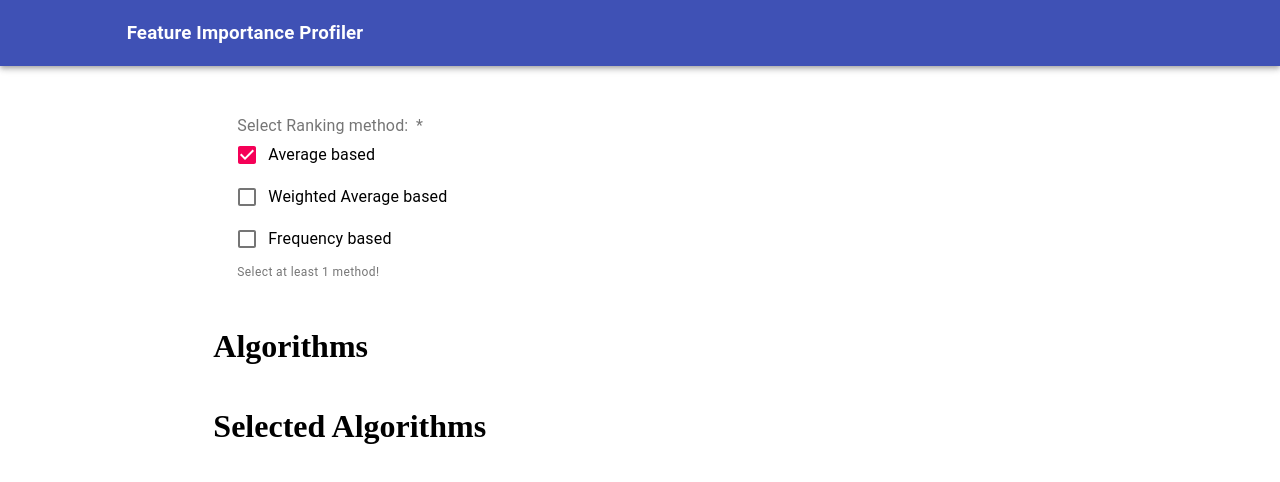
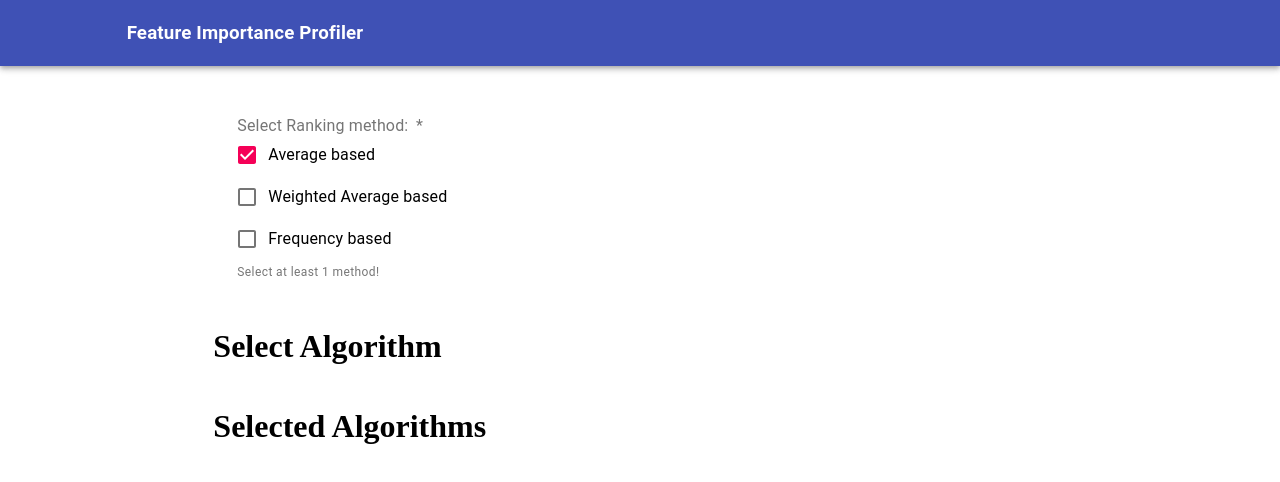
Before and after one commit to tothpeti/feature-importance-profiling, a React (Create React App) app in the folder frontend/ui/: page / in a window 1280 px wide. Shown: the top 482 px of the page. Built offline with nearby package versions, Linux system fonts and the light colour scheme.

Commit message:
Created AlgorithmSelection component

```diff
--- /dev/null
+++ b/frontend/ui/src/components/AlgorithmSelection.jsx
@@ -0,0 +1,7 @@
+const AlgorithmSelection = () => {
+  return (
+      <h1>Select Algorithm</h1>
+  );
+};
+
+export default AlgorithmSelection
--- a/frontend/ui/src/components/Content.jsx
+++ b/frontend/ui/src/components/Content.jsx
@@ -1,5 +1,6 @@
 import { Grid } from '@material-ui/core';
 import RankingMethodSelection from './RankingMethodSelection';
+import AlgorithmSelection from './AlgorithmSelection';
 
 const Content = () => {
   return (
@@ -9,7 +10,7 @@ const Content = () => {
         </Grid>
 
         <Grid item>
-          <h1>Algorithms</h1>
+          <AlgorithmSelection />
         </Grid>
 
         <Grid item>
```
